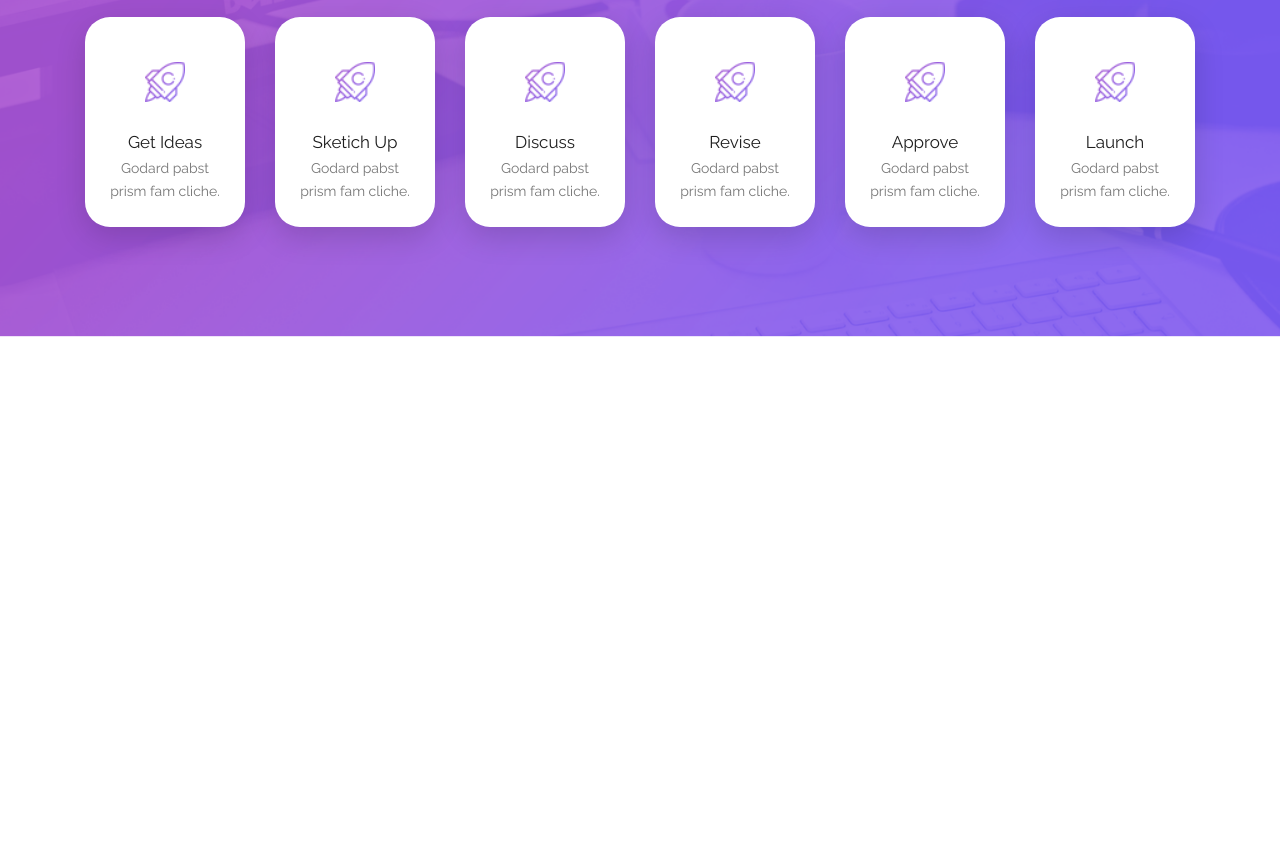
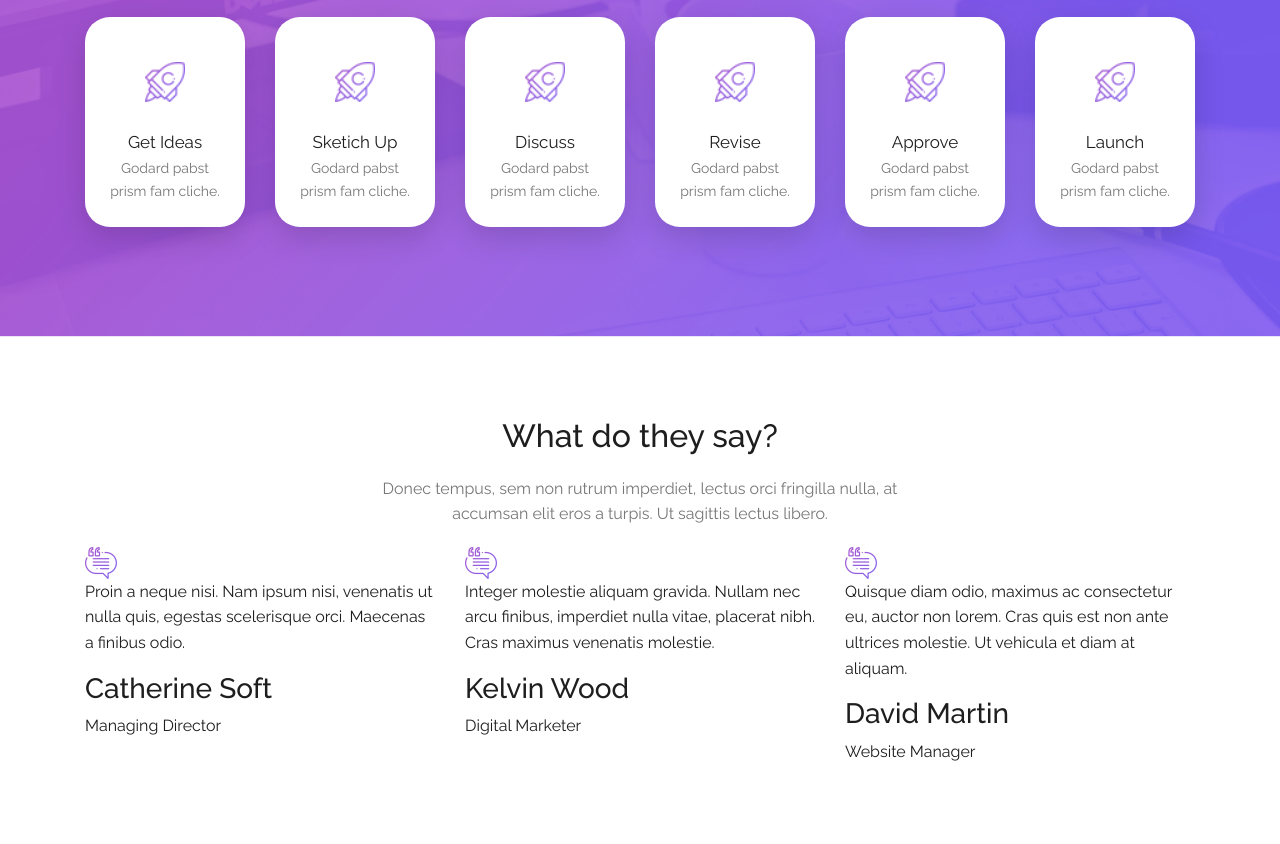
Before and after one commit to NguyenHoangPhuc2909/CodeFE, a plain HTML site: page index.html in a window 1280 px wide. Shown: the part 1982-2826 px from the top of the page. Before the commit the page ends 2319 px from the top, so only its background shows below. Drawn offline with Linux system fonts and the light colour scheme.

Commit message:
Update ....

```diff
--- a/assests/css/style.css
+++ b/assests/css/style.css
@@ -239,3 +239,34 @@
   color: var(--color-text2);
 }
 /* End Section-four */
+
+/* Section-five */
+.section-five {
+  padding: 80px 0;
+}
+
+.section-five .inner-head {
+  text-align: center;
+  max-width: 520px;
+  margin: 0 auto;
+}
+
+.section-five .inner-title {
+  font-size: 32px;
+  margin-top: 0;
+  margin-bottom: 20px;
+  font-weight: 500;
+  color: var(--color-text1);
+}
+
+.section-five .inner-desc {
+  color: var(--color-text2);
+  font-size: 16px;
+  margin-top: 0;
+  margin-bottom: 20px;
+}
+
+.section-five .inner-box {
+
+}
+/* End Section-five */
--- a/index.html
+++ b/index.html
@@ -1,4 +1,4 @@
-<!DOCTYPE html>
+<!doctype html>
 <html lang="en">
 
 <head>
@@ -26,7 +26,7 @@
                     <div class="inner-main">
                         <div class="inner-logo">
                             <a href="/">
-                                <img src="assests/images/logo.png" alt="Logo" srcset="">
+                                <img src="assests/images/logo.png" alt="Logo" srcset="" />
                             </a>
                         </div>
                         <div class="inner-menu">
@@ -41,7 +41,7 @@
                                     <a href="#work-process">Work Process</a>
                                 </li>
                                 <li>
-                                    <a href="#">Testimonials</a>
+                                    <a href="#testimonial">Testimonials</a>
                                 </li>
                                 <li>
                                     <a href="#">Pricing Tables</a>
@@ -66,10 +66,13 @@
             <div class="row">
                 <div class="col-12">
                     <div class="inner-wrap">
-                        <h1 class="inner-title">We provide the best strategy
-                            to grow up your business</h1>
-                        <p class="inner-desc">Softy Pinko is a professional Bootstrap 4.0 theme designed by Template Mo
-                            for your company at absolutely free of charge</p>
+                        <h1 class="inner-title">
+                            We provide the best strategy to grow up your business
+                        </h1>
+                        <p class="inner-desc">
+                            Softy Pinko is a professional Bootstrap 4.0 theme designed by
+                            Template Mo for your company at absolutely free of charge
+                        </p>
                         <a href="#" class="button btn-two">DISCOVER MORE</a>
                     </div>
                 </div>
@@ -84,28 +87,34 @@
                 <div class="col-xl-4">
                     <div class="inner-box">
                         <div class="inner-icon">
-                            <img src="assests/images/featured-item-01.png" alt="">
+                            <img src="assests/images/featured-item-01.png" alt="" />
                         </div>
                         <h3 class="featured-title">Modern Strategy</h3>
-                        <p class="featured-desc">Customize anything in this template to fit your website needs</p>
+                        <p class="featured-desc">
+                            Customize anything in this template to fit your website needs
+                        </p>
                     </div>
                 </div>
                 <div class="col-xl-4">
                     <div class="inner-box">
                         <div class="inner-icon">
-                            <img src="assests/images/featured-item-01.png" alt="">
+                            <img src="assests/images/featured-item-01.png" alt="" />
                         </div>
                         <h3 class="featured-title">Best Relationship</h3>
-                        <p class="featured-desc">Contact us immediately if you have a question in mind</p>
+                        <p class="featured-desc">
+                            Contact us immediately if you have a question in mind
+                        </p>
                     </div>
                 </div>
                 <div class="col-xl-4">
                     <div class="inner-box">
                         <div class="inner-icon">
-                            <img src="assests/images/featured-item-01.png" alt="">
+                            <img src="assests/images/featured-item-01.png" alt="" />
                         </div>
                         <h3 class="featured-title">Ultimate Marketing</h3>
-                        <p class="featured-desc">You just need to tell your friends about our free templates</p>
+                        <p class="featured-desc">
+                            You just need to tell your friends about our free templates
+                        </p>
                     </div>
                 </div>
             </div>
@@ -118,14 +127,16 @@
             <div class="row align-items-center inner-border-bottom">
                 <div class="col-xl-6">
                     <div class="inner-image" id="about">
-                        <img src="/assests/images/left-image.png" alt="">
+                        <img src="/assests/images/left-image.png" alt="" />
                     </div>
                 </div>
                 <div class="col-xl-6">
                     <div class="inner-content">
                         <h3 class="title">Let’s discuss about you project</h3>
-                        <p class="desc">Nullam sit amet purus libero. Etiam ullamcorper nisl ut augue blandit, at
-                            finibus leo efficitur. Nam gravida purus non sapien auctor, ut aliquam magna ullamcorper.
+                        <p class="desc">
+                            Nullam sit amet purus libero. Etiam ullamcorper nisl ut augue
+                            blandit, at finibus leo efficitur. Nam gravida purus non sapien
+                            auctor, ut aliquam magna ullamcorper.
                         </p>
                     </div>
                 </div>
@@ -134,14 +145,17 @@
                 <div class="col-xl-6">
                     <div class="inner-content">
                         <h3 class="title">We can help you to grow your business</h3>
-                        <p class="desc">Aenean pretium, ipsum et porttitor auctor, metus ipsum iaculis nisi, a bibendum
-                            lectus libero vitae urna. Sed id leo eu dolor luctus congue sed eget ipsum. Nunc nec luctus
-                            libero. Etiam quis dolor elit.</p>
+                        <p class="desc">
+                            Aenean pretium, ipsum et porttitor auctor, metus ipsum iaculis
+                            nisi, a bibendum lectus libero vitae urna. Sed id leo eu dolor
+                            luctus congue sed eget ipsum. Nunc nec luctus libero. Etiam quis
+                            dolor elit.
+                        </p>
                     </div>
                 </div>
                 <div class="col-xl-6 order-xl-1">
                     <div class="inner-image">
-                        <img src="/assests/images/right-image.png" alt="">
+                        <img src="/assests/images/right-image.png" alt="" />
                     </div>
                 </div>
             </div>
@@ -155,8 +169,10 @@
                 <div class="col-12">
                     <div class="inner-head" id="work-process">
                         <h1 class="inner-title">Work Process</h1>
-                        <p class="inner-desc">Aenean nec tempor metus. Maecenas ligula dolor, commodo in imperdiet
-                            interdum, vehicula ut ex. Donec ante diam.</p>
+                        <p class="inner-desc">
+                            Aenean nec tempor metus. Maecenas ligula dolor, commodo in
+                            imperdiet interdum, vehicula ut ex. Donec ante diam.
+                        </p>
                     </div>
                 </div>
             </div>
@@ -164,7 +180,7 @@
                 <div class="col-xl-2">
                     <div class="inner-box">
                         <div class="inner-icon">
-                            <img src="assests/images/work-process-item-01.png" alt="">
+                            <img src="assests/images/work-process-item-01.png" alt="" />
                         </div>
                         <h3 class="work-title">Get Ideas</h3>
                         <p class="work-desc">Godard pabst prism fam cliche.</p>
@@ -173,7 +189,7 @@
                 <div class="col-xl-2">
                     <div class="inner-box">
                         <div class="inner-icon">
-                            <img src="assests/images/work-process-item-01.png" alt="">
+                            <img src="assests/images/work-process-item-01.png" alt="" />
                         </div>
                         <h3 class="work-title">Sketich Up</h3>
                         <p class="work-desc">Godard pabst prism fam cliche.</p>
@@ -182,7 +198,7 @@
                 <div class="col-xl-2">
                     <div class="inner-box">
                         <div class="inner-icon">
-                            <img src="assests/images/work-process-item-01.png" alt="">
+                            <img src="assests/images/work-process-item-01.png" alt="" />
                         </div>
                         <h3 class="work-title">Discuss</h3>
                         <p class="work-desc">Godard pabst prism fam cliche.</p>
@@ -191,7 +207,7 @@
                 <div class="col-xl-2">
                     <div class="inner-box">
                         <div class="inner-icon">
-                            <img src="assests/images/work-process-item-01.png" alt="">
+                            <img src="assests/images/work-process-item-01.png" alt="" />
                         </div>
                         <h3 class="work-title">Revise</h3>
                         <p class="work-desc">Godard pabst prism fam cliche.</p>
@@ -200,7 +216,7 @@
                 <div class="col-xl-2">
                     <div class="inner-box">
                         <div class="inner-icon">
-                            <img src="assests/images/work-process-item-01.png" alt="">
+                            <img src="assests/images/work-process-item-01.png" alt="" />
                         </div>
                         <h3 class="work-title">Approve</h3>
                         <p class="work-desc">Godard pabst prism fam cliche.</p>
@@ -209,7 +225,7 @@
                 <div class="col-xl-2">
                     <div class="inner-box">
                         <div class="inner-icon">
-                            <img src="assests/images/work-process-item-01.png" alt="">
+                            <img src="assests/images/work-process-item-01.png" alt="" />
                         </div>
                         <h3 class="work-title">Launch</h3>
                         <p class="work-desc">Godard pabst prism fam cliche.</p>
@@ -219,6 +235,63 @@
         </div>
     </div>
     <!-- End Section-four -->
+
+    <!-- Section-five -->
+    <div class="section-five">
+        <div class="container">
+            <div class="row">
+                <div class="col-12">
+                    <div class="inner-head">
+                        <h1 class="inner-title" id="testimonial">What do they say?</h1>
+                        <p class="inner-desc">
+                            Donec tempus, sem non rutrum imperdiet, lectus orci fringilla
+                            nulla, at accumsan elit eros a turpis. Ut sagittis lectus
+                            libero.
+                        </p>
+                    </div>
+                </div>
+            </div>
+            <div class="row">
+                <div class="col-xl-4">
+                    <div class="inner-box">
+                        <div class="chat-icon">
+                            <img src="assests/images/testimonial-icon.png" alt="">
+                        </div>
+                        <p class="chat-desc">Proin a neque nisi. Nam ipsum nisi, venenatis ut nulla quis, egestas scelerisque orci. Maecenas a finibus odio.</p>
+                        <div class="chat-info">
+                            <h3 class="chat-name">Catherine Soft</h3>
+                            <span class="chat-pos">Managing Director</span>
+                        </div>
+                    </div>
+                </div>
+                <div class="col-xl-4">
+                    <div class="inner-box">
+                        <div class="chat-icon">
+                            <img src="assests/images/testimonial-icon.png" alt="">
+                        </div>
+                        <p class="chat-desc">Integer molestie aliquam gravida. Nullam nec arcu finibus, imperdiet nulla vitae, placerat nibh. Cras maximus venenatis molestie.</p>
+                        <div class="chat-info">
+                            <h3 class="chat-name">Kelvin Wood</h3>
+                            <span class="chat-pos">Digital Marketer</span>
+                        </div>
+                    </div>
+                </div>
+                <div class="col-xl-4">
+                    <div class="inner-box">
+                        <div class="chat-icon">
+                            <img src="assests/images/testimonial-icon.png" alt="">
+                        </div>
+                        <p class="chat-desc">Quisque diam odio, maximus ac consectetur eu, auctor non lorem. Cras quis est non ante ultrices molestie. Ut vehicula et diam at aliquam.</p>
+                        <div class="chat-info">
+                            <h3 class="chat-name">David Martin</h3>
+                            <span class="chat-pos">Website Manager</span>
+                        </div>
+                    </div>
+                </div>
+            </div>
+        </div>
+    </div>
+    <!-- End Section-five -->
 </body>
 
 </html>
```
Also changed, not shown: assests/images/testimonial-icon.png (added). Lines whose indentation alone changed are shown as unchanged.
